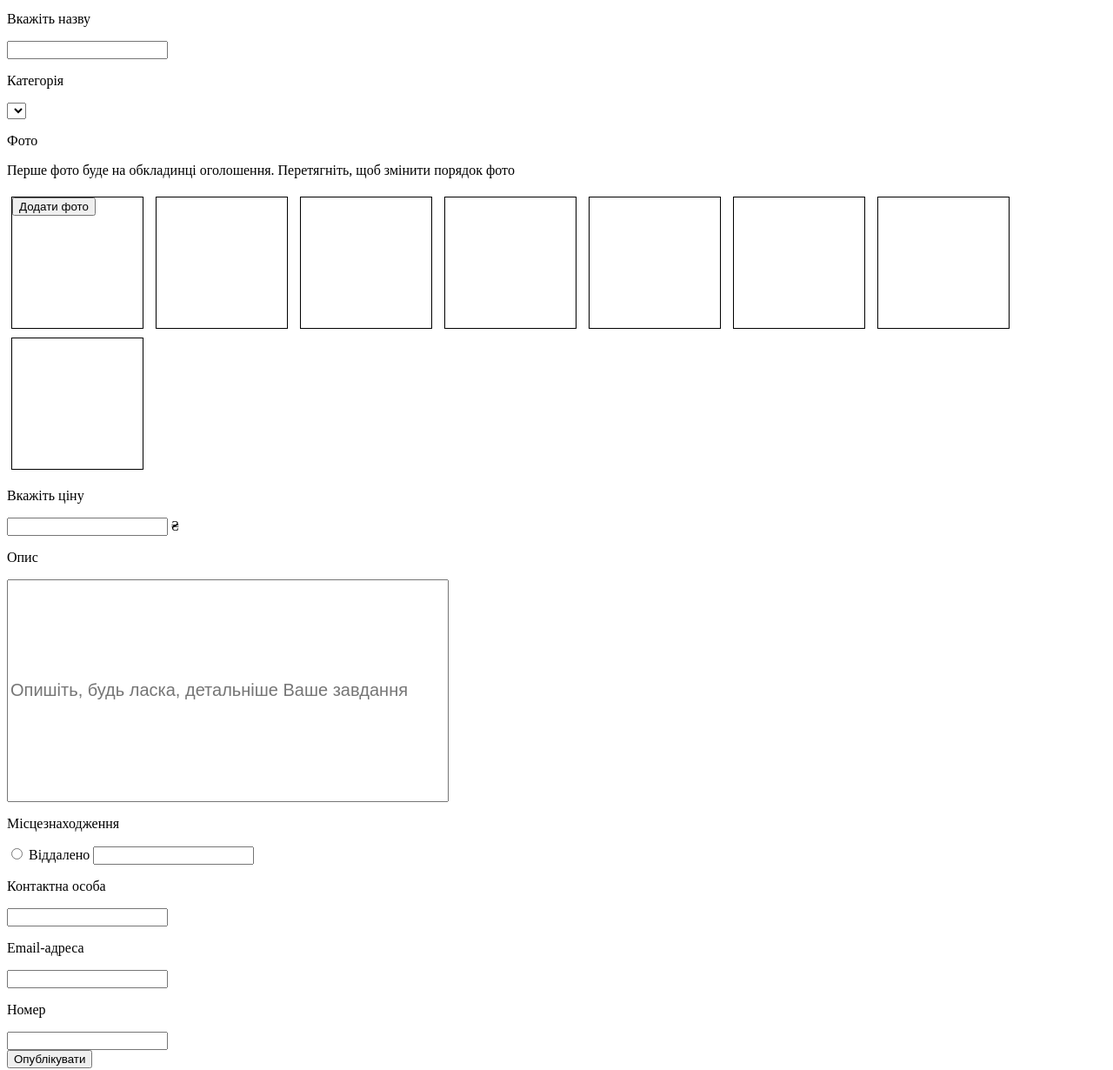
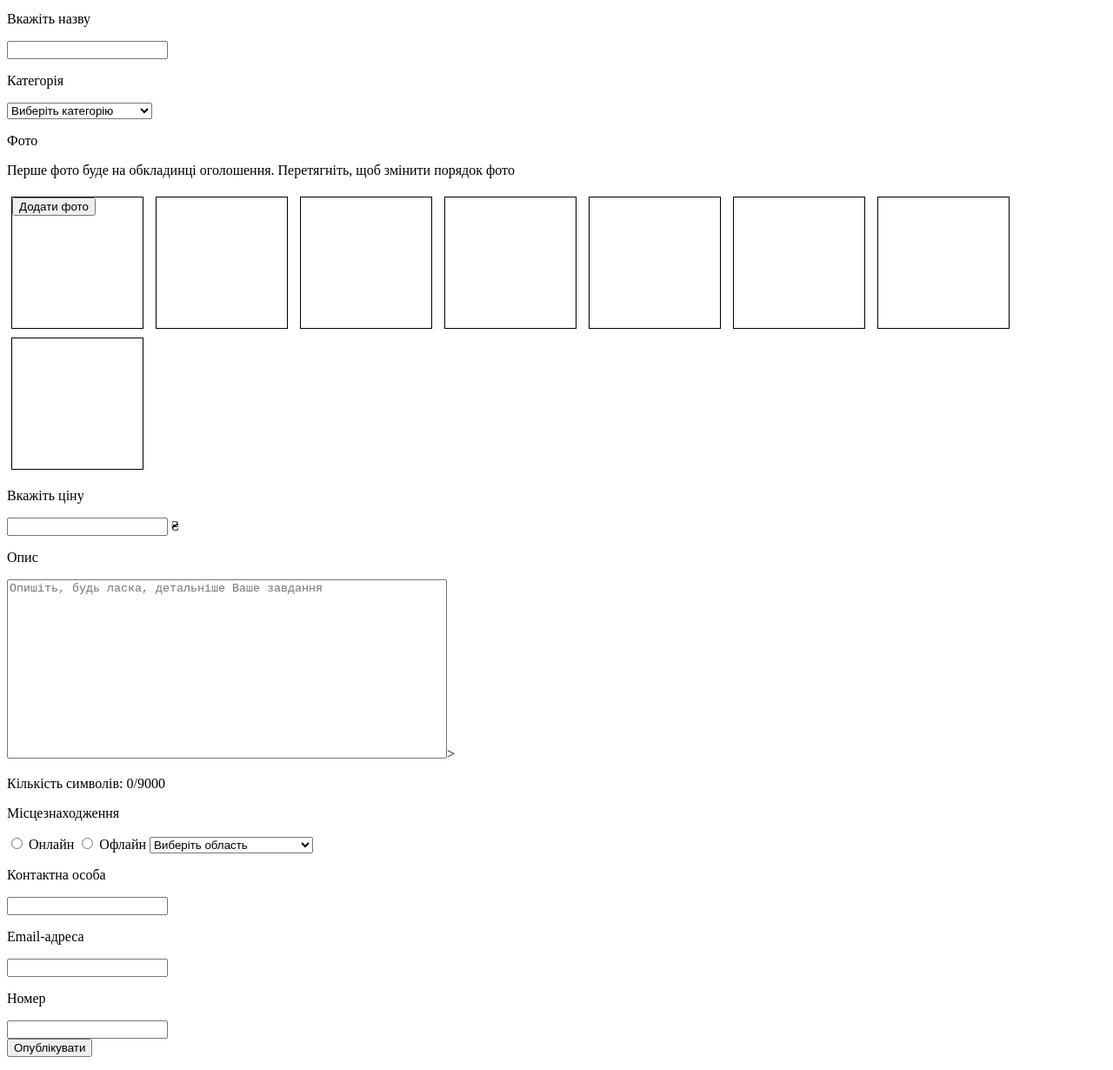
Before and after one commit to maxnevermo/testHackath0n, a plain HTML site: page website/adding.html in a window 1280 px wide. Shown: the part 101-1331 px from the top of the page at 87% size. Drawn offline with Linux system fonts and the light colour scheme.

Commit message:
adding-page

```diff
--- a/website/adding.html
+++ b/website/adding.html
@@ -13,10 +13,19 @@
     <div class="div-name-category">
         <p>Опишіть у подробицях</p>
         <p>Вкажіть назву</p>
-        <input type="text">
+        <input type="text" id="input-name">
         <p>Категорія</p>
-        <select name="category" id="">
-            <option value=""></option>
+        <select name="category" id="select-category">
+            <option value="" disabled selected hidden>Виберіть категорію</option>
+            <option value="category1">Ремонт та будівництво</option>
+            <option value="category2">Догляд за тваринами</option>
+            <option value="category3">IT та програмування</option>
+            <option value="category4">Освіта та навчання</option>
+            <option value="category5">Фото/відео зйомка</option>
+            <option value="category5">Творчість та розваги</option>
+            <option value="category6">Домашнє господарство</option>
+            <option value="category7">Маркетинг та реклама</option>
+            <option value="category8">Юридичні послуги</option>
         </select>
     </div>
 
@@ -48,34 +57,71 @@
 
     <div>
         <p>Вкажіть ціну</p>
-        <input type="text">
+        <input type="text" id="input-price" onkeypress="return isNumberKey(event)">
         <label for="input">₴</label>
     </div>
 
     <div class="div-description">
         <p>Опис</p>
-        <input type="text" placeholder="Опишіть, будь ласка, детальніше Ваше завдання">
+        <!-- <input type="text" placeholder="Опишіть, будь ласка, детальніше Ваше завдання"> -->
+        <textarea name="" id="textarea-description" cols="30" rows="10"
+            placeholder="Опишіть, будь ласка, детальніше Ваше завдання"
+            oninput="countCharacters()"></textarea>></textarea>
+        <p id="char-count">Кількість символів: 0/9000</p>
     </div>
 
     <div class="div-location">
         <p>Місцезнаходження</p>
 
         <input type="radio" name="option1" id="radiobutton-online">
-        <label for="radiobutton-online">Віддалено</label>
+        <label for="radiobutton-online">Онлайн</label>
 
-        <input type="text">
+        <input type="radio" name="option1" id="radiobutton-online">
+        <label for="radiobutton-online">Офлайн</label>
+
+        <select name="regions" id="regions">
+            <option value="" disabled selected>Виберіть область</option>
+            <option value="Vinnytsia Region">Вінницька область</option>
+            <option value="Volyn Region">Волинська область</option>
+            <option value="Dnipropetrovsk Region">Дніпропетровська область</option>
+            <option value="Donetsk Region">Донецька область</option>
+            <option value="Zhytomyr Region">Житомирська область</option>
+            <option value="Zakarpattia Region">Закарпатська область</option>
+            <option value="Zaporizhia Region">Запорізька область</option>
+            <option value="Ivano-Frankivsk Region">Івано-Франківська область</option>
+            <option value="Kiev Region">Київська область</option>
+            <option value="Kirovohrad Region">Кіровоградська область</option>
+            <option value="Luhansk Region">Луганська область</option>
+            <option value="Lviv Region">Львівська область</option>
+            <option value="Mykolaiv Region">Миколаївська область</option>
+            <option value="Odessa Region">Одеська область</option>
+            <option value="Poltava Region">Полтавська область</option>
+            <option value="Rivne Region">Рівненська область</option>
+            <option value="Sumy Region">Сумська область</option>
+            <option value="Ternopil Region">Тернопільська область</option>
+            <option value="Kharkiv Region">Харківська область</option>
+            <option value="Kherson Region">Херсонська область</option>
+            <option value="Khmelnytskyi Region">Хмельницька область</option>
+            <option value="Cherkasy Region">Черкаська область</option>
+            <option value="Chernivtsi Region">Чернівецька область</option>
+            <option value="Chernihiv Region">Чернігівська область</option>
+        </select>
+
     </div>
 
     <div class="div-contacts">
         <p>Контактна особа</p>
-        <input type="text">
+        <input type="text" id="input-contact-person">
         <p>Email-адреса</p>
-        <input type="text">
+        <input type="text" id="input-email">
         <p>Номер</p>
-        <input type="text">
+        <input type="text" id="input-phone-number" onkeypress="return isNumberKey(event)">
+
+
+
     </div>
 
-    <input type="button" value="Опублікувати">
+    <input type="button" value="Опублікувати" onclick="Publish()">
     <script src="scripts/adding.js"></script>
 </body>
 
--- a/website/css/adding.css
+++ b/website/css/adding.css
@@ -23,12 +23,12 @@
     margin-bottom: 10px;
 }
 
-.div-description>input[type="text"] {
+/* .div-description>input[type="text"] {
     height: 250px;
     width: 500px;
-    overflow-wrap: break-word;
+    word-break: break-word;
     font-size: 20px;
-}
+} */
 
 /* .div-description>input[type="text"]::placeholder {
     text-align: left;
@@ -44,3 +44,10 @@
     z-index: 1;
     /* Задаємо висоту шару */
 }
+
+
+.div-description>textarea {
+    height: 200px;
+    width: 500px;
+    resize: none;
+}
--- a/website/scripts/adding.js
+++ b/website/scripts/adding.js
@@ -121,3 +121,48 @@ function previewPhoto(event) {
 
     reader.readAsDataURL(input.files[0]);
 }
+
+
+
+function Publish() {
+    var Name = document.getElementById('input-name').value;
+    var Category = document.getElementById('select-category').value;
+    var Price = document.getElementById('input-price').value;
+    var Description = document.getElementById('textarea-description').value;
+    if (document.getElementById('radiobutton-online').checked) {
+        var Format = "online";
+    }
+    else {
+        var Format = "offline";
+    }
+
+    var ContactPerson = document.getElementById('input-contact-person').value;
+    var Email = document.getElementById('input-email').value;
+    var PhoneNumber = document.getElementById('input-phone-number').value;
+
+    console.log(Name, Category, Price, Description, Format, ContactPerson, Email, PhoneNumber);
+}
+
+function isNumberKey(evt) {
+    var charCode = (evt.which) ? evt.which : event.keyCode;
+    if (charCode > 31 && (charCode < 48 || charCode > 57)) {
+        return false;
+    }
+    return true;
+}
+
+
+function countCharacters() {
+    var textarea = document.getElementById('textarea-description');
+    var charCount = document.getElementById('char-count');
+    var maxLength = 9000;
+
+    var currentLength = textarea.value.length;
+    charCount.textContent = "Кількість символів: " + currentLength + "/" + maxLength;
+
+    // Якщо кількість символів перевищує максимальне значення, обмежуємо текст
+    if (currentLength > maxLength) {
+        textarea.value = textarea.value.substring(0, maxLength);
+        charCount.textContent = "Кількість символів: " + maxLength + "/" + maxLength;
+    }
+}
```
